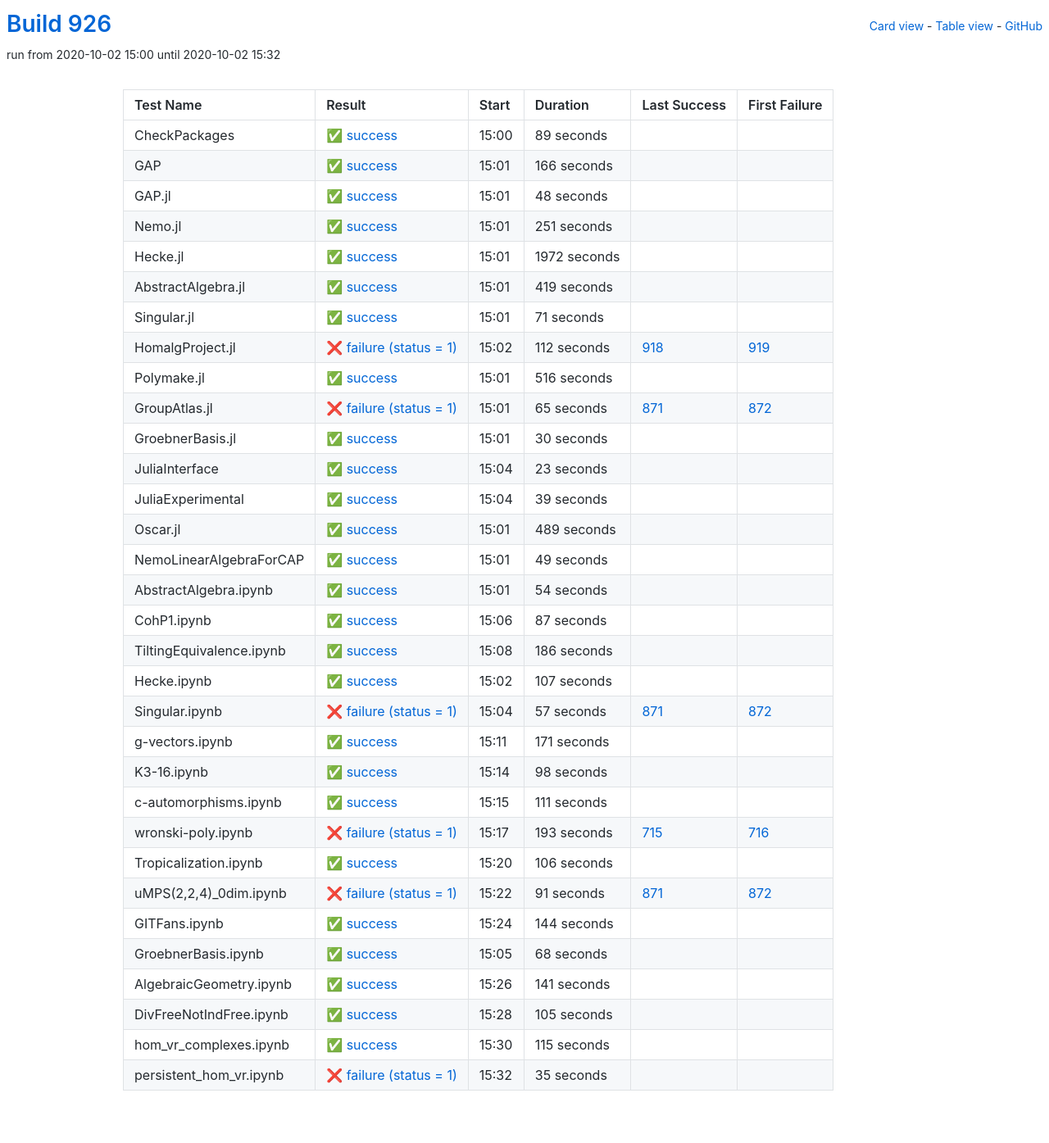
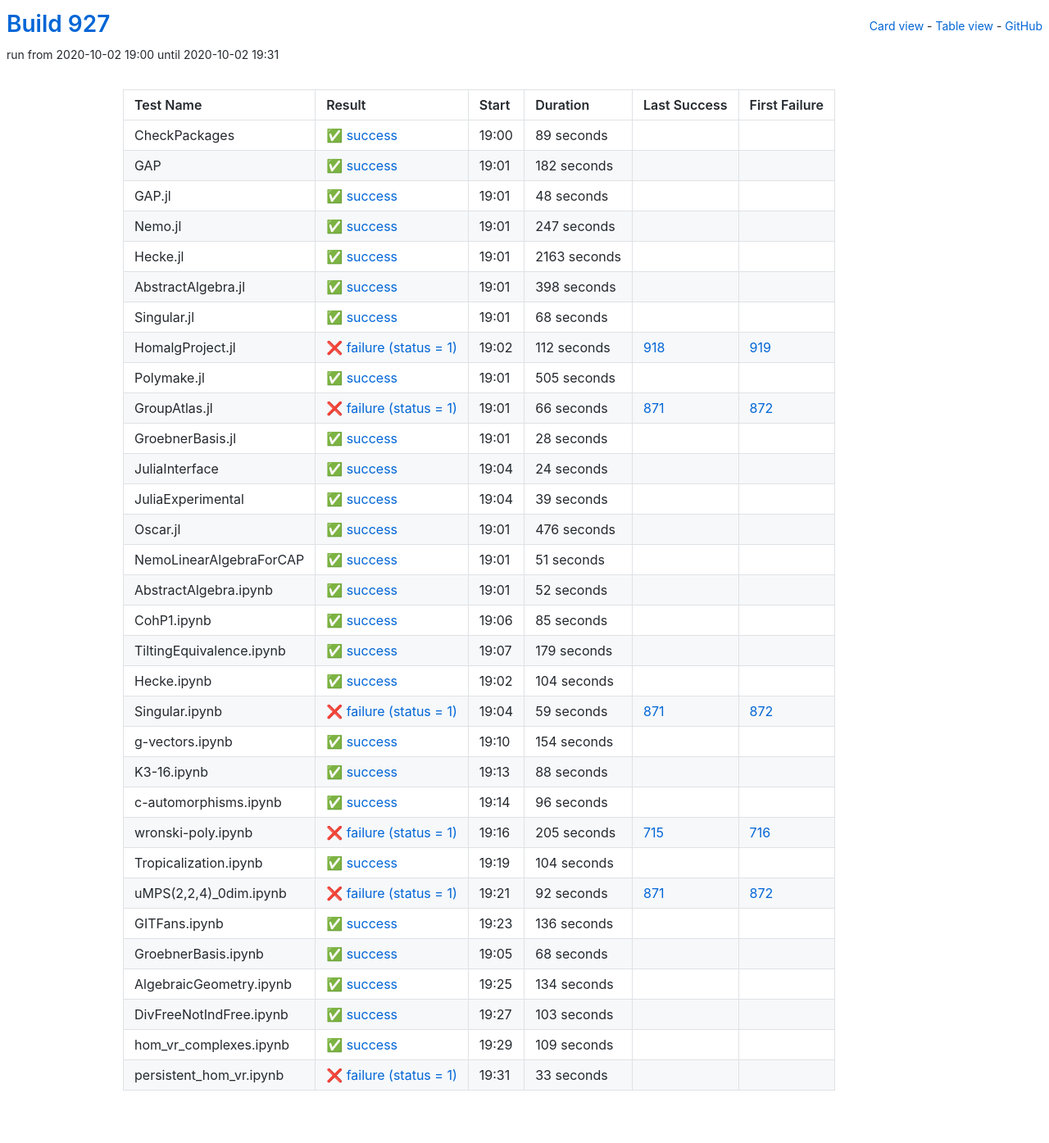
Before and after one commit to oscar-system/oscar-ci-status-stable, a Jekyll site: the page built from table.html, in a window 1280 px wide. Shown: the whole page at 82% size. Built offline with Jekyll 4.4.1, drawn with Linux system fonts in a browser that asks for light colours.

Commit message:
Build #927

```diff
--- a/_data/ci.yml
+++ b/_data/ci.yml
@@ -1,6 +1,6 @@
 ---
-build: 926
-build_url: https://oscarci.mathematik.uni-kl.de/job/oscar-stable/926/
+build: 927
+build_url: https://oscarci.mathematik.uni-kl.de/job/oscar-stable/927/
 job: oscar-stable
 organization: oscar-system
 repo: oscar-ci-status-stable
@@ -8,8 +8,8 @@ repourl: https://github.com/oscar-system/oscar-ci-status-stable
 tests:
 - name: CheckPackages
   id: checkpackages
-  log: https://oscarci.mathematik.uni-kl.de/job/oscar-stable/926/artifact/logs/build-926/CheckPackages.log
-  start: 2020-10-02 15:00
+  log: https://oscarci.mathematik.uni-kl.de/job/oscar-stable/927/artifact/logs/build-927/CheckPackages.log
+  start: 2020-10-02 19:00
   success: true
   exitcode: 0
   status: success
@@ -20,20 +20,20 @@ tests:
   first_failure_url:
 - name: GAP
   id: gap
-  log: https://oscarci.mathematik.uni-kl.de/job/oscar-stable/926/artifact/logs/build-926/GAP.log
-  start: 2020-10-02 15:01
+  log: https://oscarci.mathematik.uni-kl.de/job/oscar-stable/927/artifact/logs/build-927/GAP.log
+  start: 2020-10-02 19:01
   success: true
   exitcode: 0
   status: success
-  duration: 166
+  duration: 182
   last_success: false
   last_success_url:
   first_failure: false
   first_failure_url:
 - name: GAP.jl
   id: gap-jl
-  log: https://oscarci.mathematik.uni-kl.de/job/oscar-stable/926/artifact/logs/build-926/GAP.jl.log
-  start: 2020-10-02 15:01
+  log: https://oscarci.mathematik.uni-kl.de/job/oscar-stable/927/artifact/logs/build-927/GAP.jl.log
+  start: 2020-10-02 19:01
   success: true
   exitcode: 0
   status: success
@@ -44,56 +44,56 @@ tests:
   first_failure_url:
 - name: Nemo.jl
   id: nemo-jl
-  log: https://oscarci.mathematik.uni-kl.de/job/oscar-stable/926/artifact/logs/build-926/Nemo.jl.log
-  start: 2020-10-02 15:01
+  log: https://oscarci.mathematik.uni-kl.de/job/oscar-stable/927/artifact/logs/build-927/Nemo.jl.log
+  start: 2020-10-02 19:01
   success: true
   exitcode: 0
   status: success
-  duration: 251
+  duration: 247
   last_success: false
   last_success_url:
   first_failure: false
   first_failure_url:
 - name: Hecke.jl
   id: hecke-jl
-  log: https://oscarci.mathematik.uni-kl.de/job/oscar-stable/926/artifact/logs/build-926/Hecke.jl.log
-  start: 2020-10-02 15:01
+  log: https://oscarci.mathematik.uni-kl.de/job/oscar-stable/927/artifact/logs/build-927/Hecke.jl.log
+  start: 2020-10-02 19:01
   success: true
   exitcode: 0
   status: success
-  duration: 1972
+  duration: 2163
   last_success: false
   last_success_url:
   first_failure: false
   first_failure_url:
 - name: AbstractAlgebra.jl
   id: abstractalgebra-jl
-  log: https://oscarci.mathematik.uni-kl.de/job/oscar-stable/926/artifact/logs/build-926/AbstractAlgebra.jl.log
-  start: 2020-10-02 15:01
+  log: https://oscarci.mathematik.uni-kl.de/job/oscar-stable/927/artifact/logs/build-927/AbstractAlgebra.jl.log
+  start: 2020-10-02 19:01
   success: true
   exitcode: 0
   status: success
-  duration: 419
+  duration: 398
   last_success: false
   last_success_url:
   first_failure: false
   first_failure_url:
 - name: Singular.jl
   id: singular-jl
-  log: https://oscarci.mathematik.uni-kl.de/job/oscar-stable/926/artifact/logs/build-926/Singular.jl.log
-  start: 2020-10-02 15:01
+  log: https://oscarci.mathematik.uni-kl.de/job/oscar-stable/927/artifact/logs/build-927/Singular.jl.log
+  start: 2020-10-02 19:01
   success: true
   exitcode: 0
   status: success
-  duration: 71
+  duration: 68
   last_success: false
   last_success_url:
   first_failure: false
   first_failure_url:
 - name: HomalgProject.jl
   id: homalgproject-jl
-  log: https://oscarci.mathematik.uni-kl.de/job/oscar-stable/926/artifact/logs/build-926/HomalgProject.jl.log
-  start: 2020-10-02 15:02
+  log: https://oscarci.mathematik.uni-kl.de/job/oscar-stable/927/artifact/logs/build-927/HomalgProject.jl.log
+  start: 2020-10-02 19:02
   success: false
   exitcode: 1
   status: failure
@@ -104,56 +104,56 @@ tests:
   first_failure_url: https://oscarci.mathematik.uni-kl.de/job/oscar-stable/919/
 - name: Polymake.jl
   id: polymake-jl
-  log: https://oscarci.mathematik.uni-kl.de/job/oscar-stable/926/artifact/logs/build-926/Polymake.jl.log
-  start: 2020-10-02 15:01
+  log: https://oscarci.mathematik.uni-kl.de/job/oscar-stable/927/artifact/logs/build-927/Polymake.jl.log
+  start: 2020-10-02 19:01
   success: true
   exitcode: 0
   status: success
-  duration: 516
+  duration: 505
   last_success: false
   last_success_url:
   first_failure: false
   first_failure_url:
 - name: GroupAtlas.jl
   id: groupatlas-jl
-  log: https://oscarci.mathematik.uni-kl.de/job/oscar-stable/926/artifact/logs/build-926/GroupAtlas.jl.log
-  start: 2020-10-02 15:01
+  log: https://oscarci.mathematik.uni-kl.de/job/oscar-stable/927/artifact/logs/build-927/GroupAtlas.jl.log
+  start: 2020-10-02 19:01
   success: false
   exitcode: 1
   status: failure
-  duration: 65
+  duration: 66
   last_success: 871
   last_success_url: https://oscarci.mathematik.uni-kl.de/job/oscar-stable/871/
   first_failure: 872
   first_failure_url: https://oscarci.mathematik.uni-kl.de/job/oscar-stable/872/
 - name: GroebnerBasis.jl
   id: groebnerbasis-jl
-  log: https://oscarci.mathematik.uni-kl.de/job/oscar-stable/926/artifact/logs/build-926/GroebnerBasis.jl.log
-  start: 2020-10-02 15:01
+  log: https://oscarci.mathematik.uni-kl.de/job/oscar-stable/927/artifact/logs/build-927/GroebnerBasis.jl.log
+  start: 2020-10-02 19:01
   success: true
   exitcode: 0
   status: success
-  duration: 30
+  duration: 28
   last_success: false
   last_success_url:
   first_failure: false
   first_failure_url:
 - name: JuliaInterface
   id: juliainterface
-  log: https://oscarci.mathematik.uni-kl.de/job/oscar-stable/926/artifact/logs/build-926/JuliaInterface.log
-  start: 2020-10-02 15:04
+  log: https://oscarci.mathematik.uni-kl.de/job/oscar-stable/927/artifact/logs/build-927/JuliaInterface.log
+  start: 2020-10-02 19:04
   success: true
   exitcode: 0
   status: success
-  duration: 23
+  duration: 24
   last_success: false
   last_success_url:
   first_failure: false
   first_failure_url:
 - name: JuliaExperimental
   id: juliaexperimental
-  log: https://oscarci.mathematik.uni-kl.de/job/oscar-stable/926/artifact/logs/build-926/JuliaExperimental.log
-  start: 2020-10-02 15:04
+  log: https://oscarci.mathematik.uni-kl.de/job/oscar-stable/927/artifact/logs/build-927/JuliaExperimental.log
+  start: 2020-10-02 19:04
   success: true
   exitcode: 0
   status: success
@@ -164,176 +164,176 @@ tests:
   first_failure_url:
 - name: Oscar.jl
   id: oscar-jl
-  log: https://oscarci.mathematik.uni-kl.de/job/oscar-stable/926/artifact/logs/build-926/Oscar.jl.log
-  start: 2020-10-02 15:01
+  log: https://oscarci.mathematik.uni-kl.de/job/oscar-stable/927/artifact/logs/build-927/Oscar.jl.log
+  start: 2020-10-02 19:01
   success: true
   exitcode: 0
   status: success
-  duration: 489
+  duration: 476
   last_success: false
   last_success_url:
   first_failure: false
   first_failure_url:
 - name: NemoLinearAlgebraForCAP
   id: nemolinearalgebraforcap
-  log: https://oscarci.mathematik.uni-kl.de/job/oscar-stable/926/artifact/logs/build-926/NemoLinearAlgebraForCAP.log
-  start: 2020-10-02 15:01
+  log: https://oscarci.mathematik.uni-kl.de/job/oscar-stable/927/artifact/logs/build-927/NemoLinearAlgebraForCAP.log
+  start: 2020-10-02 19:01
   success: true
   exitcode: 0
   status: success
-  duration: 49
+  duration: 51
   last_success: false
   last_success_url:
   first_failure: false
   first_failure_url:
 - name: AbstractAlgebra.ipynb
   id: abstractalgebra-ipynb
-  log: https://oscarci.mathematik.uni-kl.de/job/oscar-stable/926/artifact/logs/build-926/AbstractAlgebra.ipynb.log
-  start: 2020-10-02 15:01
+  log: https://oscarci.mathematik.uni-kl.de/job/oscar-stable/927/artifact/logs/build-927/AbstractAlgebra.ipynb.log
+  start: 2020-10-02 19:01
   success: true
   exitcode: 0
   status: success
-  duration: 54
+  duration: 52
   last_success: false
   last_success_url:
   first_failure: false
   first_failure_url:
 - name: CohP1.ipynb
   id: cohp1-ipynb
-  log: https://oscarci.mathematik.uni-kl.de/job/oscar-stable/926/artifact/logs/build-926/CohP1.ipynb.log
-  start: 2020-10-02 15:06
+  log: https://oscarci.mathematik.uni-kl.de/job/oscar-stable/927/artifact/logs/build-927/CohP1.ipynb.log
+  start: 2020-10-02 19:06
   success: true
   exitcode: 0
   status: success
-  duration: 87
+  duration: 85
   last_success: false
   last_success_url:
   first_failure: false
   first_failure_url:
 - name: TiltingEquivalence.ipynb
   id: tiltingequivalence-ipynb
-  log: https://oscarci.mathematik.uni-kl.de/job/oscar-stable/926/artifact/logs/build-926/TiltingEquivalence.ipynb.log
-  start: 2020-10-02 15:08
+  log: https://oscarci.mathematik.uni-kl.de/job/oscar-stable/927/artifact/logs/build-927/TiltingEquivalence.ipynb.log
+  start: 2020-10-02 19:07
   success: true
   exitcode: 0
   status: success
-  duration: 186
+  duration: 179
   last_success: false
   last_success_url:
   first_failure: false
   first_failure_url:
 - name: Hecke.ipynb
   id: hecke-ipynb
-  log: https://oscarci.mathematik.uni-kl.de/job/oscar-stable/926/artifact/logs/build-926/Hecke.ipynb.log
-  start: 2020-10-02 15:02
+  log: https://oscarci.mathematik.uni-kl.de/job/oscar-stable/927/artifact/logs/build-927/Hecke.ipynb.log
+  start: 2020-10-02 19:02
   success: true
   exitcode: 0
   status: success
-  duration: 107
+  duration: 104
   last_success: false
   last_success_url:
   first_failure: false
   first_failure_url:
 - name: Singular.ipynb
   id: singular-ipynb
-  log: https://oscarci.mathematik.uni-kl.de/job/oscar-stable/926/artifact/logs/build-926/Singular.ipynb.log
-  start: 2020-10-02 15:04
+  log: https://oscarci.mathematik.uni-kl.de/job/oscar-stable/927/artifact/logs/build-927/Singular.ipynb.log
+  start: 2020-10-02 19:04
   success: false
   exitcode: 1
   status: failure
-  duration: 57
+  duration: 59
   last_success: 871
   last_success_url: https://oscarci.mathematik.uni-kl.de/job/oscar-stable/871/
   first_failure: 872
   first_failure_url: https://oscarci.mathematik.uni-kl.de/job/oscar-stable/872/
 - name: g-vectors.ipynb
   id: g-vectors-ipynb
-  log: https://oscarci.mathematik.uni-kl.de/job/oscar-stable/926/artifact/logs/build-926/g-vectors.ipynb.log
-  start: 2020-10-02 15:11
+  log: https://oscarci.mathematik.uni-kl.de/job/oscar-stable/927/artifact/logs/build-927/g-vectors.ipynb.log
+  start: 2020-10-02 19:10
   success: true
   exitcode: 0
   status: success
-  duration: 171
+  duration: 154
   last_success: false
   last_success_url:
   first_failure: false
   first_failure_url:
 - name: K3-16.ipynb
   id: k3-16-ipynb
-  log: https://oscarci.mathematik.uni-kl.de/job/oscar-stable/926/artifact/logs/build-926/K3-16.ipynb.log
-  start: 2020-10-02 15:14
+  log: https://oscarci.mathematik.uni-kl.de/job/oscar-stable/927/artifact/logs/build-927/K3-16.ipynb.log
+  start: 2020-10-02 19:13
   success: true
   exitcode: 0
   status: success
-  duration: 98
+  duration: 88
   last_success: false
   last_success_url:
   first_failure: false
   first_failure_url:
 - name: c-automorphisms.ipynb
   id: c-automorphisms-ipynb
-  log: https://oscarci.mathematik.uni-kl.de/job/oscar-stable/926/artifact/logs/build-926/c-automorphisms.ipynb.log
-  start: 2020-10-02 15:15
+  log: https://oscarci.mathematik.uni-kl.de/job/oscar-stable/927/artifact/logs/build-927/c-automorphisms.ipynb.log
+  start: 2020-10-02 19:14
   success: true
   exitcode: 0
   status: success
-  duration: 111
+  duration: 96
   last_success: false
   last_success_url:
   first_failure: false
   first_failure_url:
 - name: wronski-poly.ipynb
   id: wronski-poly-ipynb
-  log: https://oscarci.mathematik.uni-kl.de/job/oscar-stable/926/artifact/logs/build-926/wronski-poly.ipynb.log
-  start: 2020-10-02 15:17
+  log: https://oscarci.mathematik.uni-kl.de/job/oscar-stable/927/artifact/logs/build-927/wronski-poly.ipynb.log
+  start: 2020-10-02 19:16
   success: false
   exitcode: 1
   status: failure
-  duration: 193
+  duration: 205
   last_success: 715
   last_success_url: https://oscarci.mathematik.uni-kl.de/job/oscar-stable/715/
   first_failure: 716
   first_failure_url: https://oscarci.mathematik.uni-kl.de/job/oscar-stable/716/
 - name: Tropicalization.ipynb
   id: tropicalization-ipynb
-  log: https://oscarci.mathematik.uni-kl.de/job/oscar-stable/926/artifact/logs/build-926/Tropicalization.ipynb.log
-  start: 2020-10-02 15:20
+  log: https://oscarci.mathematik.uni-kl.de/job/oscar-stable/927/artifact/logs/build-927/Tropicalization.ipynb.log
+  start: 2020-10-02 19:19
   success: true
   exitcode: 0
   status: success
-  duration: 106
+  duration: 104
   last_success: false
   last_success_url:
   first_failure: false
   first_failure_url:
 - name: uMPS(2,2,4)_0dim.ipynb
   id: umps-2-2-4-0dim-ipynb
-  log: https://oscarci.mathematik.uni-kl.de/job/oscar-stable/926/artifact/logs/build-926/uMPS-2-2-4-_0dim.ipynb.log
-  start: 2020-10-02 15:22
+  log: https://oscarci.mathematik.uni-kl.de/job/oscar-stable/927/artifact/logs/build-927/uMPS-2-2-4-_0dim.ipynb.log
+  start: 2020-10-02 19:21
   success: false
   exitcode: 1
   status: failure
-  duration: 91
+  duration: 92
   last_success: 871
   last_success_url: https://oscarci.mathematik.uni-kl.de/job/oscar-stable/871/
   first_failure: 872
   first_failure_url: https://oscarci.mathematik.uni-kl.de/job/oscar-stable/872/
 - name: GITFans.ipynb
   id: gitfans-ipynb
-  log: https://oscarci.mathematik.uni-kl.de/job/oscar-stable/926/artifact/logs/build-926/GITFans.ipynb.log
-  start: 2020-10-02 15:24
+  log: https://oscarci.mathematik.uni-kl.de/job/oscar-stable/927/artifact/logs/build-927/GITFans.ipynb.log
+  start: 2020-10-02 19:23
   success: true
   exitcode: 0
   status: success
-  duration: 144
+  duration: 136
   last_success: false
   last_success_url:
   first_failure: false
   first_failure_url:
 - name: GroebnerBasis.ipynb
   id: groebnerbasis-ipynb
-  log: https://oscarci.mathematik.uni-kl.de/job/oscar-stable/926/artifact/logs/build-926/GroebnerBasis.ipynb.log
-  start: 2020-10-02 15:05
+  log: https://oscarci.mathematik.uni-kl.de/job/oscar-stable/927/artifact/logs/build-927/GroebnerBasis.ipynb.log
+  start: 2020-10-02 19:05
   success: true
   exitcode: 0
   status: success
@@ -344,48 +344,48 @@ tests:
   first_failure_url:
 - name: AlgebraicGeometry.ipynb
   id: algebraicgeometry-ipynb
-  log: https://oscarci.mathematik.uni-kl.de/job/oscar-stable/926/artifact/logs/build-926/AlgebraicGeometry.ipynb.log
-  start: 2020-10-02 15:26
+  log: https://oscarci.mathematik.uni-kl.de/job/oscar-stable/927/artifact/logs/build-927/AlgebraicGeometry.ipynb.log
+  start: 2020-10-02 19:25
   success: true
   exitcode: 0
   status: success
-  duration: 141
+  duration: 134
   last_success: false
   last_success_url:
   first_failure: false
   first_failure_url:
 - name: DivFreeNotIndFree.ipynb
   id: divfreenotindfree-ipynb
-  log: https://oscarci.mathematik.uni-kl.de/job/oscar-stable/926/artifact/logs/build-926/DivFreeNotIndFree.ipynb.log
-  start: 2020-10-02 15:28
+  log: https://oscarci.mathematik.uni-kl.de/job/oscar-stable/927/artifact/logs/build-927/DivFreeNotIndFree.ipynb.log
+  start: 2020-10-02 19:27
   success: true
   exitcode: 0
   status: success
-  duration: 105
+  duration: 103
   last_success: false
   last_success_url:
   first_failure: false
   first_failure_url:
 - name: hom_vr_complexes.ipynb
   id: hom-vr-complexes-ipynb
-  log: https://oscarci.mathematik.uni-kl.de/job/oscar-stable/926/artifact/logs/build-926/hom_vr_complexes.ipynb.log
-  start: 2020-10-02 15:30
+  log: https://oscarci.mathematik.uni-kl.de/job/oscar-stable/927/artifact/logs/build-927/hom_vr_complexes.ipynb.log
+  start: 2020-10-02 19:29
   success: true
   exitcode: 0
   status: success
-  duration: 115
+  duration: 109
   last_success: false
   last_success_url:
   first_failure: false
   first_failure_url:
 - name: persistent_hom_vr.ipynb
   id: persistent-hom-vr-ipynb
-  log: https://oscarci.mathematik.uni-kl.de/job/oscar-stable/926/artifact/logs/build-926/persistent_hom_vr.ipynb.log
-  start: 2020-10-02 15:32
+  log: https://oscarci.mathematik.uni-kl.de/job/oscar-stable/927/artifact/logs/build-927/persistent_hom_vr.ipynb.log
+  start: 2020-10-02 19:31
   success: false
   exitcode: 1
   status: failure
-  duration: 35
+  duration: 33
   last_success: false
   last_success_url:
   first_failure: false
```
Also changed, not shown: README.md.
